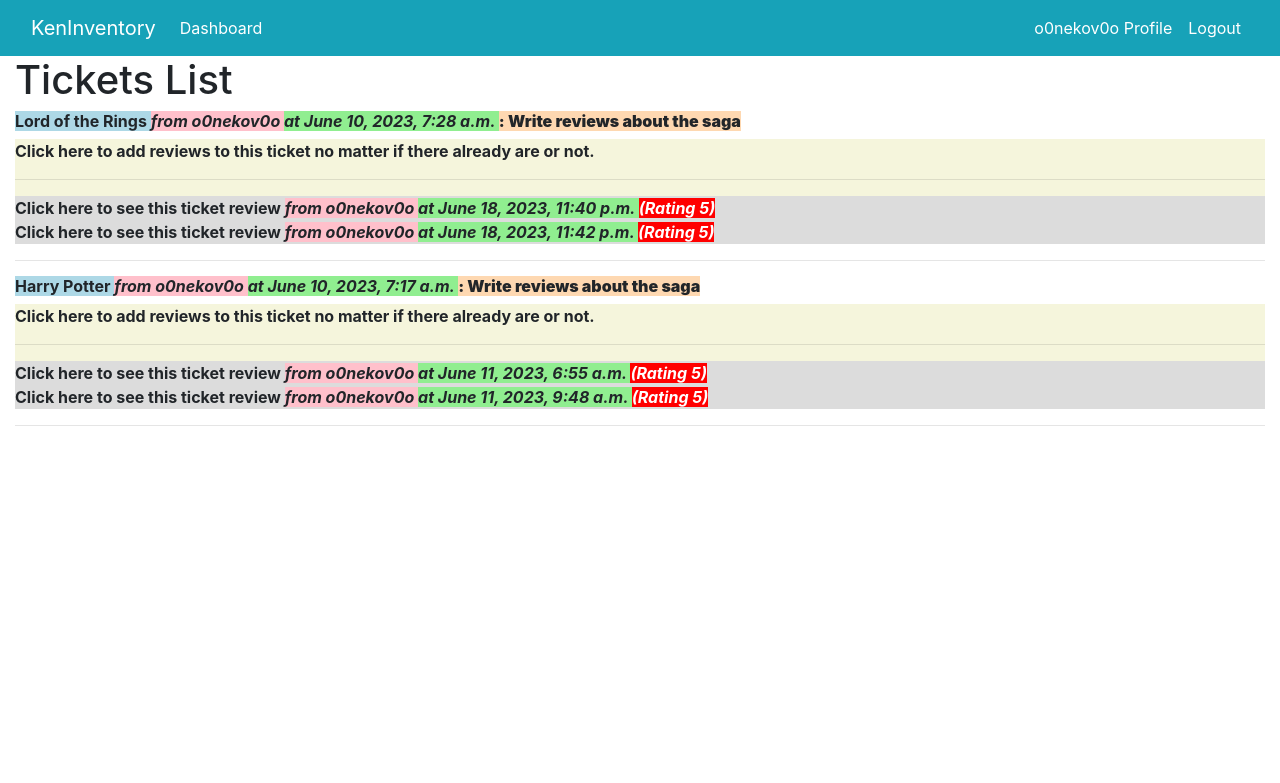
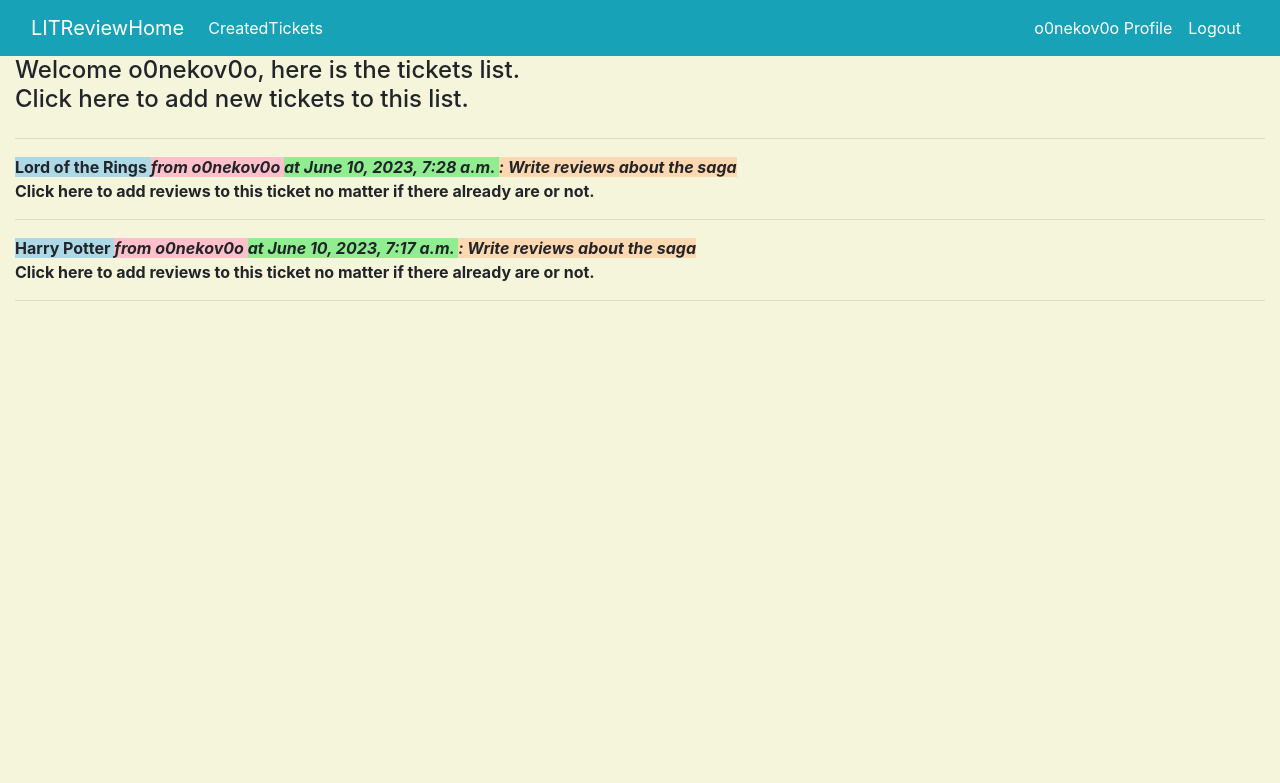
Before and after one commit to o0nekov0o/OpenClassrooms_P9, a Django app: page / in a window 1280 px wide. Shown: the top 783 px of the page. Run offline with Django 4.2, Linux system fonts and the light colour scheme; a user stored in the database is signed in; data comes from the database, SQL or seed files in the repository; both versions use the stored data as it was after the commit.

Commit message:
commit après session mentorat : 1. Avancées de l’étudiant sur son projet depuis la dernière session - page d'accueil - page mes tickets - login/logout 2. Principaux sujets abordés pendant la session, obstacles à surmonter (le cas échéant), et actions nécessaires pour atteindre ces objectifs - revue des avancées - petites consignes détails - utiliser class vs style dans le html 3. Objectifs 'SMART' fixés par l'étudiant et le mentor pour la prochaine session - créer abonnements et faire des comptes tests du coup pour tester - css pour la page d'accueil - page login - faire le signup

```diff
--- a/LITReview/LITReview/urls.py
+++ b/LITReview/LITReview/urls.py
@@ -15,11 +15,12 @@ Including another URLconf
 """
 from django.urls import path
 from django.contrib import admin
-from feeds.views import index, register
+from feeds.views import index, register, created_tickets
 from django.contrib.auth.views import LoginView, LogoutView
 
 urlpatterns = [
     path("", index, name='index'),
+    path("created_tickets/", created_tickets, name='created_tickets'),
     path('login/', LoginView.as_view(template_name='user/login.html'), name='user-login'),
     path('logout/', LogoutView.as_view(template_name='user/logout.html'), name='user-logout'),
     path('register/', register, name='user-register'),
--- a/LITReview/feeds/templates/index.html
+++ b/LITReview/feeds/templates/index.html
@@ -6,25 +6,28 @@
 </head>
 <body>
 {% block content %}
-    <h1>Tickets List</h1>
+    <div style="background:#F5F5DC" onclick="pchild=this.getElementsByTagName('div');
+    if(pchild[0].style.visibility!='hidden'){pchild[0].style.visibility='hidden';
+    pchild[0].style.height='0';}else{pchild[0].style.visibility=''; pchild[0].style.height=''}">
+    <h4>Welcome {{user}}, here is the tickets list. <br>Click here to add new tickets to this list. </h4>
+    <div style="visibility:hidden;height:0">
+    {% include 'ticket.html' %}</div></div><hr>
     {% for item in tickets %}
-        <div><h6><b style="background:lightblue">{{ item.title }}
+        <div><b style="background:lightblue">{{ item.title }}
         <i style="background:pink">from {{ item.user }} </i>
         <i style="background:lightgreen">at {{ item.time_created }} </i>
-        <b style="background:#FED8B1">: {{ item.description }} </b></b></h6>
+        <i style="background:#FED8B1">: {{ item.description }} </i></b>
         {% for element in reviews %}
-            {% if element.ticket == item or element.ticket != item %}
-                {% if forloop.counter == reviews|length %}
-                    <div style="background:#F5F5DC" onclick="pchild=this.getElementsByTagName('div');
-                    if(pchild[0].style.visibility!='hidden'){pchild[0].style.visibility='hidden';
-                    pchild[0].style.height='0';}else{pchild[0].style.visibility=''; pchild[0].style.height=''}">
-                    <b>Click here to add reviews to this ticket no matter if there already are or not.</b><hr>
-                    <div style="visibility:hidden;height:0">
-                    {% include 'partials/review.html' with ticket_id=item.id %}<hr></div></div>
-                {% endif %}
+            {% if forloop.counter == reviews|length %}
+                <div style="background:#F5F5DC" onclick="pchild=this.getElementsByTagName('div');
+                if(pchild[0].style.visibility!='hidden'){pchild[0].style.visibility='hidden';
+                pchild[0].style.height='0';}else{pchild[0].style.visibility=''; pchild[0].style.height=''}">
+                <b>Click here to add reviews to this ticket no matter if there already are or not. </b>
+                <div style="visibility:hidden;height:0">
+                {% include 'review.html' with ticket_id=item.id %} </div></div>
             {% endif %}
         {% endfor %}
-        {% for element in reviews %}
+        {% for review in reviews %}
             {% if element.ticket == item %}
                 <div style="background:#DCDCDC" onclick="pchild=this.getElementsByTagName('div');
                 if(pchild[0].style.visibility!='hidden'){pchild[0].style.visibility='hidden';
@@ -32,7 +35,7 @@
                 <b>Click here to see this ticket review <i style="background:pink">from {{element.user}} </i>
                 <i style="background:lightgreen">at {{element.time_created}} </i>
                 <i style="color:white;background:red">(Rating {{element.rating}}) </i></b>
-                <div style="visibility:hidden;height:0"><br>{{ element.body }} <hr></div></div>
+                <div style="visibility:hidden;height:0">{{ element.body }} </div></div>
             {% endif %}
         {% endfor %}
         <hr></div>
--- a/LITReview/feeds/templates/partials/base.html
+++ b/LITReview/feeds/templates/partials/base.html
@@ -1,6 +1,5 @@
 {% load static %}
-<!doctype html>
-<html lang="en">
+<html lang="fr">
 
 <head>
     <!-- Required meta tags -->
@@ -22,7 +21,7 @@
     <title>{% block title %}{% endblock %}</title>
 </head>
 
-<body>
+<body style="background:#F5F5DC">
     {% include 'partials/nav.html' %}
 
     <div style="max-width:100%" class="container">
--- a/LITReview/feeds/templates/partials/nav.html
+++ b/LITReview/feeds/templates/partials/nav.html
@@ -1,7 +1,7 @@
 <nav class="navbar navbar-expand-lg navbar-info bg-info">
     <div style="max-width:100%" class="container">
         {% if user.is_authenticated %}
-        <a class="navbar-brand text-white" href="{% url 'index' %}">KenInventory</a>
+        <a class="navbar-brand text-white" href="{% url 'index' %}">LITReviewHome</a>
         <button class="navbar-toggler" type="button" data-toggle="collapse" data-target="#navbarSupportedContent"
             aria-controls="navbarSupportedContent" aria-expanded="false" aria-label="Toggle navigation">
             <span class="navbar-toggler-icon"></span>
@@ -10,7 +10,7 @@
         <div class="collapse navbar-collapse" id="navbarSupportedContent">
             <ul class="navbar-nav mr-auto">
                 <li class="nav-item active">
-                    <a class="nav-link text-white" href="{% url 'index' %}">Dashboard <span
+                    <a class="nav-link text-white" href="{% url 'created_tickets' %}">CreatedTickets <span
                             class="sr-only">(current)</span></a>
                 </li>
             </ul>
--- a/LITReview/feeds/templates/partials/review.html
+++ b/LITReview/feeds/templates/review.html
@@ -20,10 +20,10 @@
   </div>
   <div class="form-check">
     <input type="checkbox" class="form-check-input" id="exampleCheck1">
-    <label class="form-check-label" for="exampleCheck1">Confirm the review</label>
+    <label class="form-check-label" for="exampleCheck1">Confirm the Review</label>
   </div>
   <input type="hidden" name="ticket" value="{{ ticket_id }}" />
-  <button type="submit" class="btn btn-primary">Submit the review</button>
+  <button type="submit" class="btn btn-primary">Submit the Review</button>
 </form>
 </body>
 </html>
--- /dev/null
+++ b/LITReview/feeds/templates/ticket.html
@@ -0,0 +1,29 @@
+<html lang="en">
+<head>
+    <meta charset="UTF-8">
+    <title>Title</title>
+</head>
+<body>
+<form method="POST" action="{% url 'index' %}">
+{% csrf_token %}
+  <div class="form-group">
+    <input type="text" class="form-control" id="exampleInputEmail1" aria-describedby="emailHelp"
+           placeholder="Enter Title" name="title">
+  </div>
+  <div class="form-group">
+    <input type="text" class="form-control" id="exampleInputEmail2" aria-describedby="emailHelp"
+           placeholder="Enter Description" name="description">
+  </div>
+  <div class="form-group">
+    <input type="text" class="form-control" id="exampleInputPassword1"
+           placeholder="Enter Image" name="image">
+  </div>
+  <div class="form-check">
+    <input type="checkbox" class="form-check-input" id="exampleCheck1">
+    <label class="form-check-label" for="exampleCheck1">Confirm the Ticket</label>
+  </div>
+  <input type="hidden" name="ticket" value="1" />
+  <button type="submit" class="btn btn-primary">Submit the Ticket</button>
+</form>
+</body>
+</html>
--- a/LITReview/feeds/views.py
+++ b/LITReview/feeds/views.py
@@ -1,31 +1,40 @@
 from django.shortcuts import render
-from .forms import ReviewForm
 from datetime import datetime
 from .models import Ticket, Review
+from .forms import TicketForm, ReviewForm
 from django.contrib.auth.decorators import login_required
 
 
 @login_required(login_url='user-login')
 def index(request, *args, **kwargs):
     tickets = Ticket.objects.order_by('-time_created')
-    reviews = Review.objects.all()
+    reviews = Review.objects.order_by('-time_created')
     if request.method == "POST":
-        form = ReviewForm(request.POST or None)
+        ticket_form = TicketForm(request.POST or None)
+        review_form = ReviewForm(request.POST or None)
         ticket_id = int(request.POST['ticket'])
-        form.instance.ticket = Ticket.objects.get(id=ticket_id)
-        if form.is_valid():
-            review = form.save(commit=False)
+        review_form.instance.ticket = Ticket.objects.get(id=ticket_id)
+        if ticket_form.is_valid():
+            ticket_to_save = ticket_form.save(commit=False)
+            ticket_to_save.user = request.user
+            ticket_to_save.time_created = datetime.now()
+            ticket_form.save()
+        if review_form.is_valid():
+            review = review_form.save(commit=False)
             review.user = request.user
             review.time_created = datetime.now()
-            form.save()
-        else:
-            print(form.instance.ticket)
-            print(form.errors)
-            print(form.non_field_errors())
+            review_form.save()
         return render(request, "index.html", {'tickets': tickets, 'reviews': reviews})
     else:
         return render(request, "index.html", {'tickets': tickets, 'reviews': reviews})
 
 
+@login_required(login_url='user-login')
+def created_tickets(request, *args, **kwargs):
+    tickets = Ticket.objects.order_by('-time_created')
+    reviews = Review.objects.order_by('-time_created')
+    return render(request, "created_tickets.html", {'tickets': tickets, 'reviews': reviews})
+
+
 def register(request, *args, **kwargs):
     return render(request, "user/register.html")
```
Also changed, not shown: LITReview/feeds/forms.py (+7 -1 lines), LITReview/feeds/templates/created_tickets.html (added, +59 -0 lines), LITReview/db.sqlite3.
